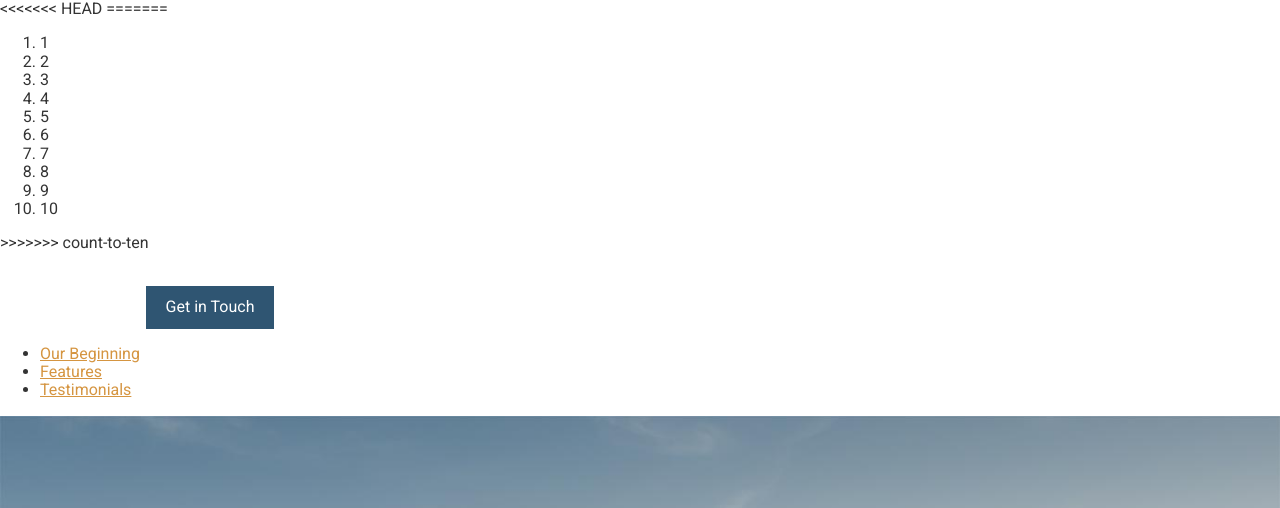
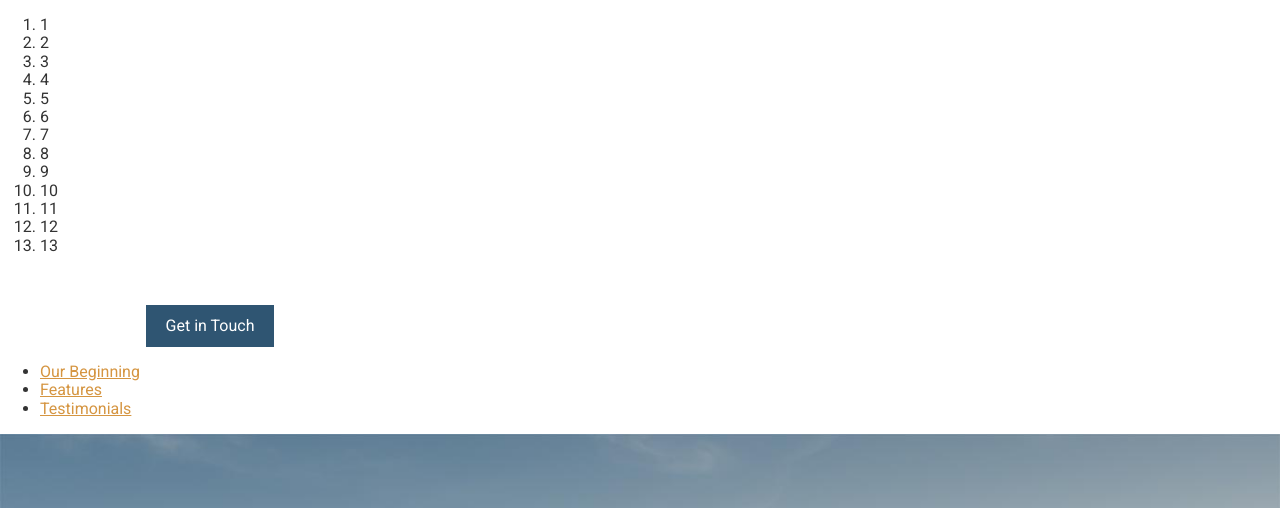
Before and after one commit to Deivi2/single-page-web-project, a website: page app/index.html in a window 1280 px wide. Shown: the top 508 px of the page. Drawn offline with Linux system fonts and the light colour scheme.

Commit message:
counted to 13

```diff
--- a/app/index.html
+++ b/app/index.html
@@ -11,8 +11,7 @@
     <link rel="stylesheet" href="temp/styles/styles.css">
 </head>
 <body>
-<<<<<<< HEAD
-=======
+
         <ol>
             <li>1</li>
             <li>2</li>
@@ -24,9 +23,13 @@
             <li>8</li>
             <li>9</li>
             <li>10</li>
+            <li>11</li>
+            <li>12</li>
+            <li>13</li>
+
 
         </ol>
->>>>>>> count-to-ten
+
 
 
 <header>
```
